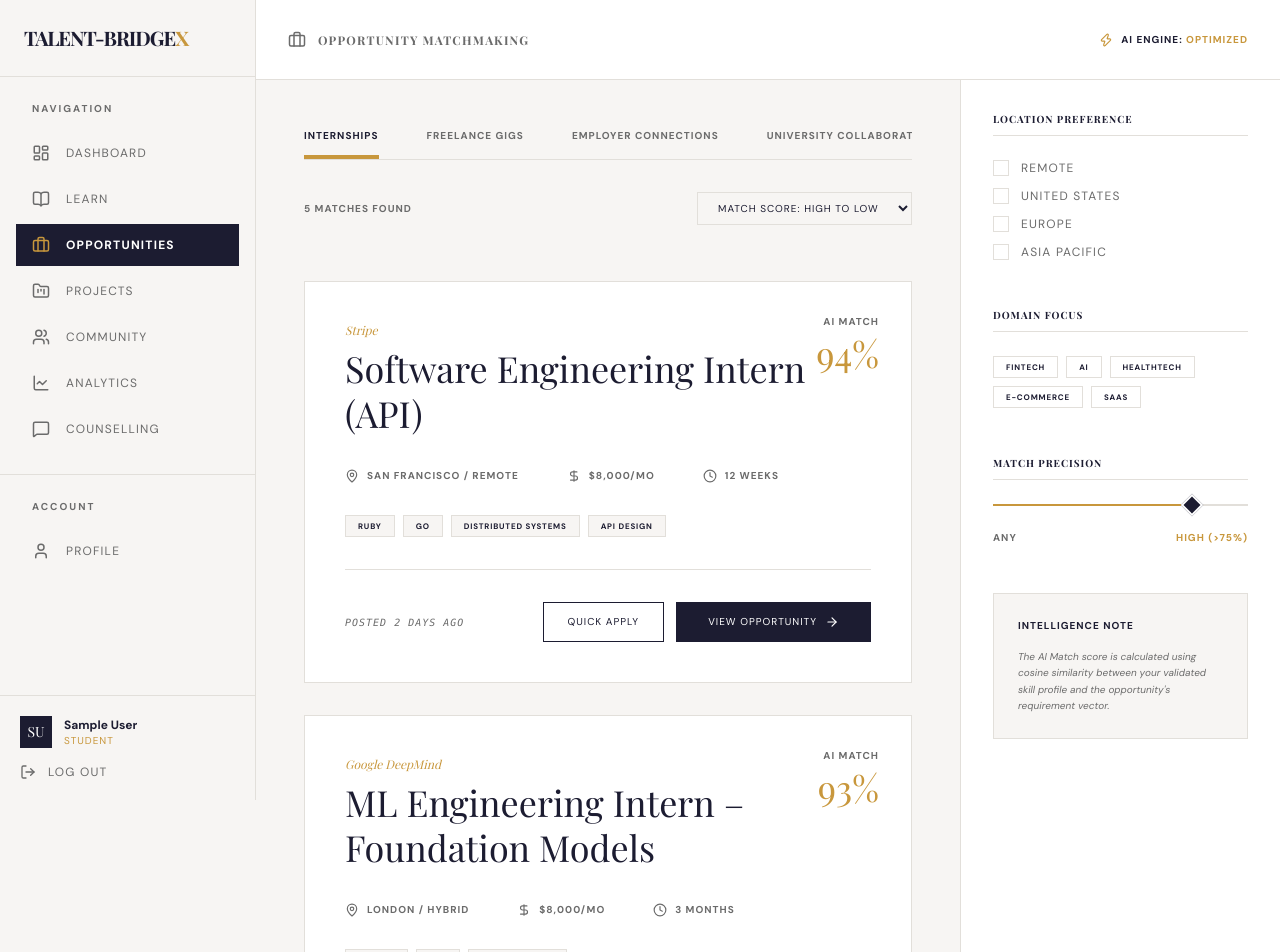
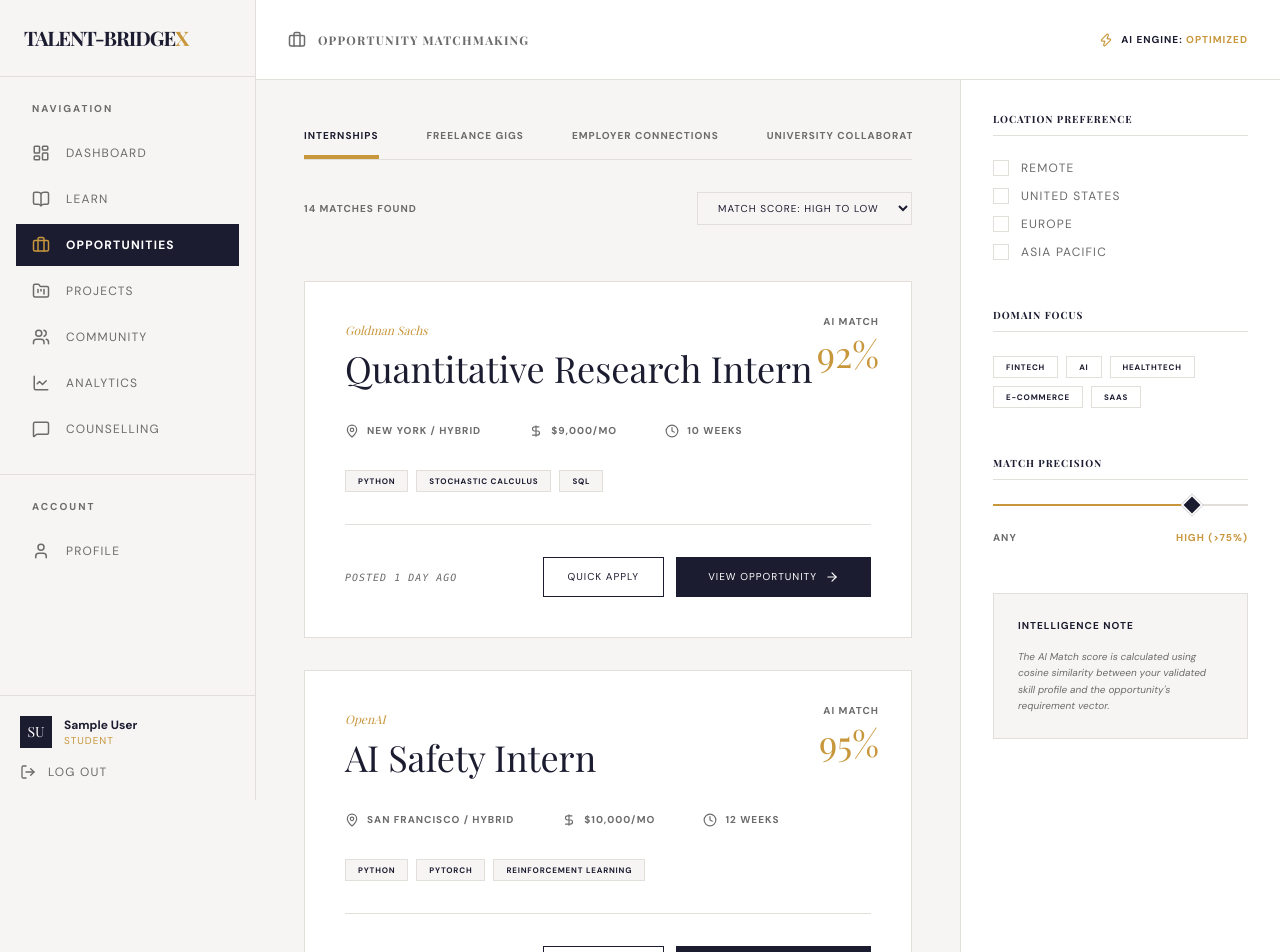
Before and after one commit to Conqueror17-AALOK/Talent-BridgeX-new, a React (Vite) app in the folder frontend/: page /opportunities in a window 1280 px wide. Shown: the top 952 px of the page. Built offline with nearby package versions, Linux system fonts and the light colour scheme; no server answers; sample sign-in values are in the browser's storage; a web font is replaced by a local one.

Commit message:
update opportunities data

```diff
--- a/frontend/src/data/opportunities.js
+++ b/frontend/src/data/opportunities.js
@@ -20,6 +20,118 @@ export const opportunities = [
     skills: ["Aerospace", "Python", "MATLAB"],
     description: "Deep dive into space propulsion mechanisms and satellite control algorithms.",
     postedDate: "3 days ago"
+  },
+  {
+    id: "opp-gs-1",
+    title: "Quantitative Research Intern",
+    company: "Goldman Sachs",
+    type: "Internships",
+    location: "New York / Hybrid",
+    domain: "FinTech",
+    stipend: "$9,000/mo",
+    duration: "10 Weeks",
+    matchScore: 92,
+    skills: ["Python", "Stochastic Calculus", "SQL"],
+    description: "Develop mathematical models for pricing and risk management of complex financial products.",
+    postedDate: "1 day ago"
+  },
+  {
+    id: "opp-paypal-1",
+    title: "Senior Backend Engineer – Payment Safety",
+    company: "PayPal",
+    type: "Employer Connections",
+    location: "San Jose / Hybrid",
+    domain: "FinTech",
+    stipend: "$145–180K",
+    duration: "Full-Time",
+    matchScore: 88,
+    skills: ["Java", "Spring Boot", "Fraud Detection"],
+    description: "Protecting hundreds of millions of customers by building real-time fraud prevention systems.",
+    postedDate: "1 week ago"
+  },
+  {
+    id: "opp-stripe-2",
+    title: "Crypto Payment Integration Project",
+    company: "Stripe Connect Team",
+    type: "Freelance Gigs",
+    location: "Remote",
+    domain: "FinTech",
+    stipend: "$160/hr",
+    duration: "2 Months",
+    matchScore: 89,
+    skills: ["Go", "Web3", "API Engineering"],
+    description: "Consulting on the integration of stablecoin settlement options for Stripe Connect users.",
+    postedDate: "3 days ago"
+  },
+  {
+    id: "opp-openai-1",
+    title: "AI Safety Intern",
+    company: "OpenAI",
+    type: "Internships",
+    location: "San Francisco / Hybrid",
+    domain: "AI",
+    stipend: "$10,000/mo",
+    duration: "12 Weeks",
+    matchScore: 95,
+    skills: ["Python", "PyTorch", "Reinforcement Learning"],
+    description: "Work on the frontier of AI alignment and safety to ensure artificial general intelligence benefits all of humanity.",
+    postedDate: "2 days ago"
+  },
+  {
+    id: "opp-stanford-1",
+    title: "Research Collaboration: LLM Interpretability",
+    company: "Stanford HAI",
+    type: "University Collaborations",
+    location: "Palo Alto / Hybrid",
+    domain: "AI",
+    stipend: "Fellowship",
+    duration: "9 Months",
+    matchScore: 93,
+    skills: ["Python", "PyTorch", "Interpretability Tools"],
+    description: "Academic partnership focused on understanding the internal representations of large language models.",
+    postedDate: "5 days ago"
+  },
+  {
+    id: "opp-medtronic-1",
+    title: "Biomedical Software Intern",
+    company: "Medtronic",
+    type: "Internships",
+    location: "Minneapolis / On-site",
+    domain: "HealthTech",
+    stipend: "$5,500/mo",
+    duration: "3 Months",
+    matchScore: 88,
+    skills: ["C++", "Embedded Systems", "Regulatory Standards"],
+    description: "Contributing to the software development lifecycle of life-saving medical devices.",
+    postedDate: "4 days ago"
+  },
+  {
+    id: "opp-amazon-1",
+    title: "Applied Scientist Intern",
+    company: "Amazon",
+    type: "Internships",
+    location: "Seattle / Hybrid",
+    domain: "E-commerce",
+    stipend: "$8,500/mo",
+    duration: "12 Weeks",
+    matchScore: 90,
+    skills: ["Machine Learning", "Python", "Large Scale Systems"],
+    description: "Researching and developing innovative machine learning solutions to enhance the customer experience.",
+    postedDate: "3 days ago"
+  },
+  {
+    id: "opp-shopify-1",
+    title: "Custom Shopify Theme Development",
+    company: "E-com Growth Agency",
+    type: "Freelance Gigs",
+    location: "Remote",
+    domain: "E-commerce",
+    stipend: "$110/hr",
+    duration: "4 Weeks",
+    matchScore: 85,
+    skills: ["Liquid", "JavaScript", "HTML/CSS"],
+    description: "Crafting a high-conversion custom theme for a high-growth D2C brand.",
+    postedDate: "1 day ago"
   },
   {
     id: "opp-iitd-1",
@@ -153,7 +265,7 @@ export const opportunities = [
     company: "Zepto",
     type: "Internships",
     location: "Mumbai / Hybrid",
-    domain: "Product Management",
+    domain: "E-commerce",
     stipend: "₹50,000/mo",
     duration: "2 Months",
     matchScore: 78,
@@ -279,7 +391,7 @@ export const opportunities = [
     company: "Notion Labs",
     type: "Employer Connections",
     location: "Remote / USA",
-    domain: "Productivity / SaaS",
+    domain: "SaaS",
     stipend: "$140–170K",
     duration: "Full-Time",
     matchScore: 86,
@@ -344,17 +456,199 @@ export const opportunities = [
     postedDate: "2 weeks ago"
   },
   {
-    id: "opp-google-1",
-    title: "Cloud Infrastructure Specialist",
-    company: "Google",
+    id: "opp-gs-1",
+    title: "Quantitative Research Intern",
+    company: "Goldman Sachs",
+    type: "Internships",
+    location: "New York / Hybrid",
+    domain: "FinTech",
+    stipend: "$9,000/mo",
+    duration: "10 Weeks",
+    matchScore: 92,
+    skills: ["Python", "Stochastic Calculus", "SQL"],
+    description: "Develop mathematical models for pricing and risk management of complex financial products.",
+    postedDate: "1 day ago"
+  },
+  {
+    id: "opp-openai-1",
+    title: "AI Safety Intern",
+    company: "OpenAI",
+    type: "Internships",
+    location: "San Francisco / Hybrid",
+    domain: "AI",
+    stipend: "$10,000/mo",
+    duration: "12 Weeks",
+    matchScore: 95,
+    skills: ["Python", "PyTorch", "Reinforcement Learning"],
+    description: "Work on the frontier of AI alignment and safety to ensure artificial general intelligence benefits all of humanity.",
+    postedDate: "2 days ago"
+  },
+  {
+    id: "opp-medtronic-1",
+    title: "Biomedical Software Intern",
+    company: "Medtronic",
+    type: "Internships",
+    location: "Minneapolis / On-site",
+    domain: "HealthTech",
+    stipend: "$5,500/mo",
+    duration: "3 Months",
+    matchScore: 88,
+    skills: ["C++", "Embedded Systems", "Regulatory Standards"],
+    description: "Contributing to the software development lifecycle of life-saving medical devices.",
+    postedDate: "4 days ago"
+  },
+  {
+    id: "opp-amazon-1",
+    title: "Applied Scientist Intern",
+    company: "Amazon",
+    type: "Internships",
+    location: "Seattle / Hybrid",
+    domain: "E-commerce",
+    stipend: "$8,500/mo",
+    duration: "12 Weeks",
+    matchScore: 90,
+    skills: ["Machine Learning", "Python", "Large Scale Systems"],
+    description: "Researching and developing innovative machine learning solutions to enhance the customer experience.",
+    postedDate: "3 days ago"
+  },
+  {
+    id: "opp-slack-1",
+    title: "Frontend Engineering Intern",
+    company: "Slack",
+    type: "Internships",
+    location: "Remote / USA",
+    domain: "SaaS",
+    stipend: "$7,500/mo",
+    duration: "12 Weeks",
+    matchScore: 89,
+    skills: ["React", "TypeScript", "Accessibility"],
+    description: "Building polished and accessible UI features for millions of users worldwide.",
+    postedDate: "2 days ago"
+  },
+  {
+    id: "opp-shopify-1",
+    title: "Custom Shopify Theme Development",
+    company: "E-com Growth Agency",
+    type: "Freelance Gigs",
+    location: "Remote",
+    domain: "E-commerce",
+    stipend: "$110/hr",
+    duration: "4 Weeks",
+    matchScore: 85,
+    skills: ["Liquid", "JavaScript", "HTML/CSS"],
+    description: "Crafting a high-conversion custom theme for a high-growth D2C brand.",
+    postedDate: "1 day ago"
+  },
+  {
+    id: "opp-salesforce-1",
+    title: "Cloud Architect – Enterprise Solutions",
+    company: "Salesforce",
     type: "Employer Connections",
-    location: "Zurich",
-    domain: "Cloud / Infrastructure",
-    stipend: "Competitive",
-    duration: "Full-time",
-    matchScore: 75,
-    skills: ["GCP", "Kubernetes", "SRE"],
-    description: "Direct connection path for high-performing students in the Talent-BridgeX ecosystem.",
+    location: "San Francisco / Hybrid",
+    domain: "SaaS",
+    stipend: "$160–200K",
+    duration: "Full-Time",
+    matchScore: 87,
+    skills: ["AWS", "Microservices", "Java"],
+    description: "Designing scalable cloud architectures for the world's #1 CRM platform.",
+    postedDate: "3 days ago"
+  },
+  {
+    id: "opp-teladoc-1",
+    title: "Lead Data Scientist",
+    company: "Teladoc Health",
+    type: "Employer Connections",
+    location: "Remote",
+    domain: "HealthTech",
+    stipend: "$150–190K",
+    duration: "Full-Time",
+    matchScore: 91,
+    skills: ["Python", "Deep Learning", "Health Informatics"],
+    description: "Spearheading AI initiatives to improve virtual care delivery and patient outcomes.",
+    postedDate: "2 days ago"
+  },
+  {
+    id: "opp-flipkart-1",
+    title: "Supply Chain Optimization Research",
+    company: "Flipkart",
+    type: "University Collaborations",
+    location: "Bengaluru / Hybrid",
+    domain: "E-commerce",
+    stipend: "Grant Funded",
+    duration: "6 Months",
+    matchScore: 84,
+    skills: ["Operations Research", "Python", "Data Modeling"],
+    description: "Joint research project on optimizing last-mile delivery in complex urban environments.",
+    postedDate: "1 week ago"
+  },
+  {
+    id: "opp-atlassian-1",
+    title: "Forge Platform Plugin Developer",
+    company: "Atlassian Ecosystem",
+    type: "Freelance Gigs",
+    location: "Remote",
+    domain: "SaaS",
+    stipend: "$130/hr",
+    duration: "2 Months",
+    matchScore: 82,
+    skills: ["Node.js", "React", "Atlassian Forge"],
+    description: "Building next-gen extensions for Jira and Confluence using the Forge serverless platform.",
+    postedDate: "4 days ago"
+  },
+  {
+    id: "opp-paypal-1",
+    title: "Senior Backend Engineer – Payment Safety",
+    company: "PayPal",
+    type: "Employer Connections",
+    location: "San Jose / Hybrid",
+    domain: "FinTech",
+    stipend: "$145–180K",
+    duration: "Full-Time",
+    matchScore: 88,
+    skills: ["Java", "Spring Boot", "Fraud Detection"],
+    description: "Protecting hundreds of millions of customers by building real-time fraud prevention systems.",
+    postedDate: "1 week ago"
+  },
+  {
+    id: "opp-stanford-1",
+    title: "Research Collaboration: LLM Interpretability",
+    company: "Stanford HAI",
+    type: "University Collaborations",
+    location: "Palo Alto / Hybrid",
+    domain: "AI",
+    stipend: "Fellowship",
+    duration: "9 Months",
+    matchScore: 93,
+    skills: ["Python", "PyTorch", "Interpretability Tools"],
+    description: "Academic partnership focused on understanding the internal representations of large language models.",
+    postedDate: "5 days ago"
+  },
+  {
+    id: "opp-cmu-1",
+    title: "Collaborative Robotics Research",
+    company: "Carnegie Mellon University",
+    type: "University Collaborations",
+    location: "Pittsburgh / On-site",
+    domain: "AI / Robotics",
+    stipend: "Stipend Provided",
+    duration: "6 Months",
+    matchScore: 86,
+    skills: ["C++", "ROS", "Control Theory"],
+    description: "Working on multi-robot coordination for search and rescue operations.",
+    postedDate: "1 week ago"
+  },
+  {
+    id: "opp-stripe-2",
+    title: "Crypto Payment Integration Project",
+    company: "Stripe Connect Team",
+    type: "Freelance Gigs",
+    location: "Remote",
+    domain: "FinTech",
+    stipend: "$160/hr",
+    duration: "2 Months",
+    matchScore: 89,
+    skills: ["Go", "Web3", "API Engineering"],
+    description: "Consulting on the integration of stablecoin settlement options for Stripe Connect users.",
     postedDate: "3 days ago"
   }
 ];
```
